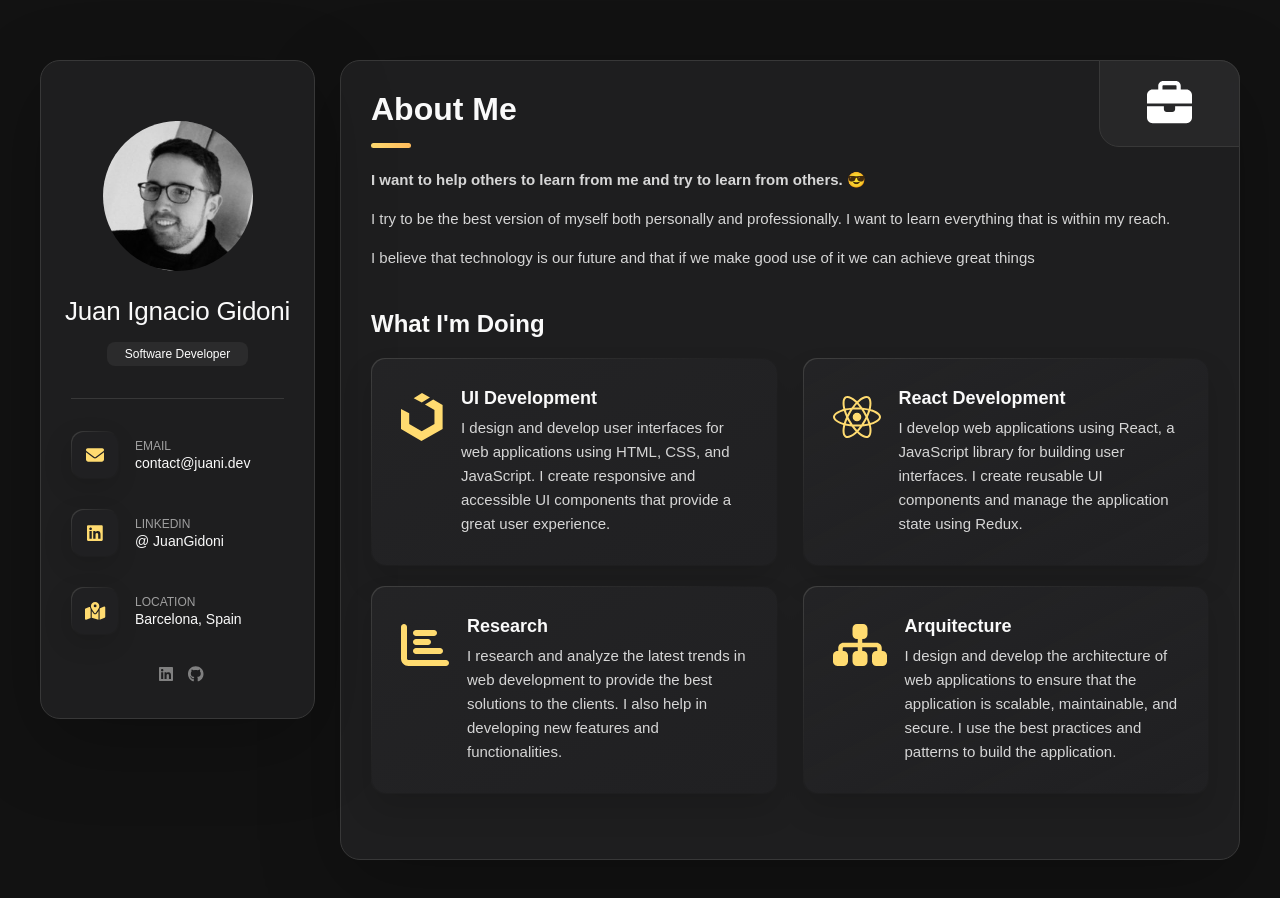
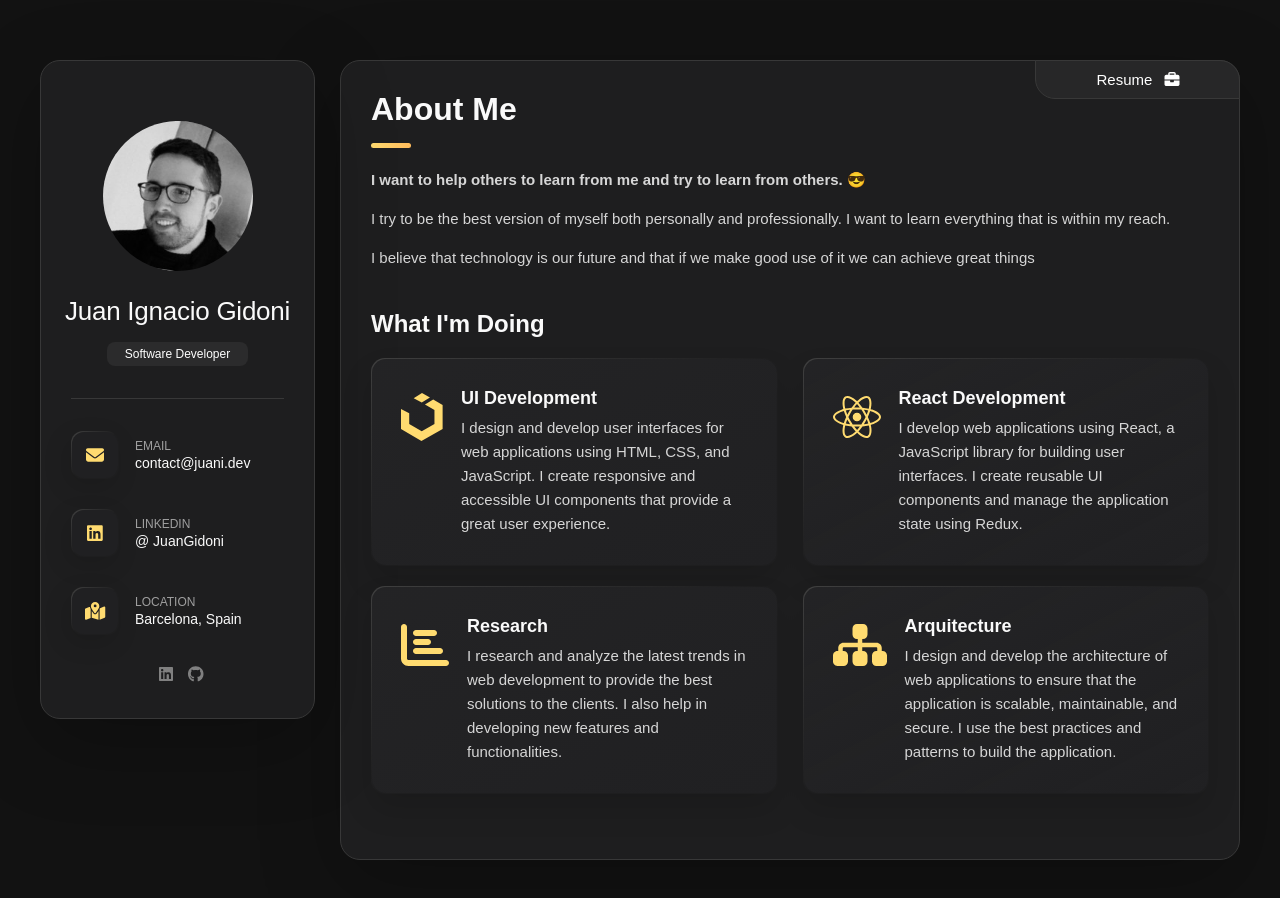
Before and after one commit to JuanGidoni/myweb, a React (Vite) app: page / in a window 1280 px wide. Shown: the top 898 px of the page. Built offline with nearby package versions, Linux system fonts and the light colour scheme.

Commit message:
Fixes for mobile navbar

```diff
--- a/src/ui/components/Navbar/Navbar.tsx
+++ b/src/ui/components/Navbar/Navbar.tsx
@@ -14,12 +14,12 @@ const Navbar = () => {
                 {activeLink === 'resume' ? (
                     <li className='navbar-item'>
                         <Link to="/" className='navbar-link' onClick={() => handleActiveLink('')}>
-                            <Icon name='left' title='Return about me' />
+                            <Icon name='left' title='Return about me' /> Go back
                         </Link>
                     </li>
                 ) :
                     <li className='navbar-item'>
-                        <Link to="/resume" className={activeLink === 'resume' ? 'navbar-link active' : 'navbar-link'} onClick={() => handleActiveLink('resume')}><Icon name='briefcase' title='Resume' /></Link>
+                        <Link to="/resume" className={activeLink === 'resume' ? 'navbar-link active' : 'navbar-link'} onClick={() => handleActiveLink('resume')}>Resume <Icon name='briefcase' title='Resume' /></Link>
                     </li>
                 }
             </ul>
--- a/src/ui/styles/main.css
+++ b/src/ui/styles/main.css
@@ -673,14 +673,14 @@ main {
     flex-wrap: wrap;
     justify-content: center;
     align-items: center;
-    padding: 0 10px;
+    padding: 0 5px;
     width: 100%;
 }
 
 .navbar-link {
     color: var(--white-1);
     font-size: var(--fs-8);
-    padding: 20px 7px;
+    padding: 1px 2px;
     transition: color var(--transition-1);
 }
 
@@ -692,7 +692,7 @@ main {
 .navbar-link svg {
     color: var(--white-1);
     font-size: var(--fs-8);
-    font-size: 3em;
+    font-size: 1.5em;
     transition: color var(--transition-1);
 }
 
@@ -1874,9 +1874,14 @@ textarea.form-input::-webkit-resizer {
     }
 
     .navbar-link {
+        padding: 10px 20px;
         --fs-8: 14px;
     }
 
+    .navbar-link svg {
+        padding-left: .5em;
+        font-size: 1em;
+    }
 
 
     /**
```
